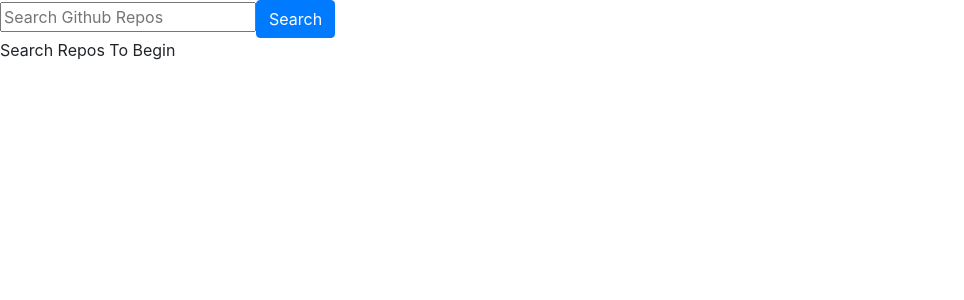
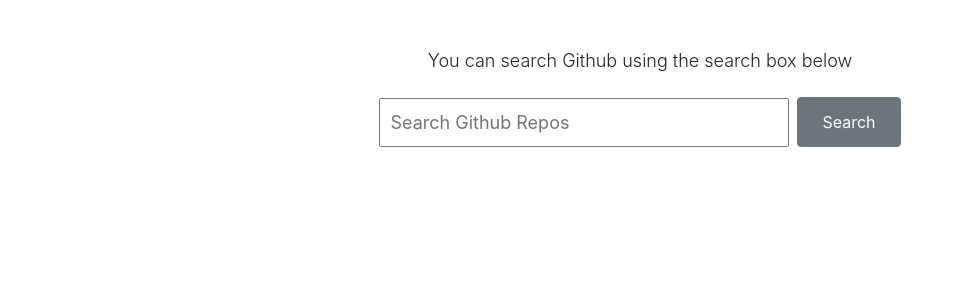
Before and after one commit to rohitdaryanani/github, a React (Create React App) app: page / in a window 1280 px wide. Shown: the top 300 px of the page, without its empty margins (0-964 px from the left). Built offline with nearby package versions, Linux system fonts and the light colour scheme.

Commit message:
add some style

```diff
--- a/src/components/App.js
+++ b/src/components/App.js
@@ -6,8 +6,12 @@
   render() {
     return (
       <div className="App">
-        <SearchBar />
-        <RepoList />
+        <div className="container">
+          <SearchBar />
+          <div className="row">
+            <RepoList />
+          </div>
+        </div>
       </div>
     );
   }
--- /dev/null
+++ b/src/containers/RepoList/index.css
@@ -0,0 +1,4 @@
+.repo-list {
+  height: 300px;
+  overflow-y: scroll;
+}
--- a/src/containers/RepoList/index.js
+++ b/src/containers/RepoList/index.js
@@ -3,21 +3,23 @@
 
 import RepoListItem from '../../components/RepoListItem'
 
+import './index.css'
+
 const RepoList = (props) => {
 
   const renderRepo = (repo, key) => {
     return(
-      <div className="col-md-4" key={key}>
+      <div className="mb-3" key={key}>
         <RepoListItem data={repo} />
       </div>
     )
   }
 
   if(!props.repos) {
-    return <div>Search Repos To Begin</div>
+    return <div></div>
   }
   return (
-    <div className="row">
+    <div className="repo-list col-md-6">
       {props.repos.map(renderRepo)}
     </div>
   )
--- /dev/null
+++ b/src/containers/SearchBar/index.css
@@ -0,0 +1,17 @@
+input[type=text] {
+  width: 410px;
+  padding: 9px;
+  font-size: 18px;
+  vertical-align: middle;
+}
+
+input[type=submit] {
+  padding: 14px 24px;
+  line-height: 20px;
+}
+
+p {
+  font-size: 18px;
+  font-weight: 300;
+  line-height: 25px;
+}
--- a/src/containers/SearchBar/index.js
+++ b/src/containers/SearchBar/index.js
@@ -2,6 +2,8 @@
 import { connect } from 'react-redux';
 import { bindActionCreators } from 'redux';
 import { fetchGithubRepos } from '../../actions/index'
+
+import './index.css'
 
 
 const SearchBar = (props) => {
@@ -10,10 +12,14 @@
   const searchRepos = (event) => {
     event.preventDefault();
 
+    if(!textInput.value) return;
+
     props.fetchGithubRepos(textInput.value)
     textInput.value = '';
   }
   return (
+    <div className="text-center mt-5 mb-5">
+      <p className="mb-4">You can search Github using the search box below </p>
       <form onSubmit={searchRepos}>
         <input
           type="text"
@@ -22,8 +28,9 @@
         <input
           type="submit"
           value="Search"
-        className="btn btn-primary"/>
+          className="btn btn-secondary ml-2"/>
       </form>
+    </div>
   )
 }
 
```
Lines whose indentation alone changed are shown as unchanged.
